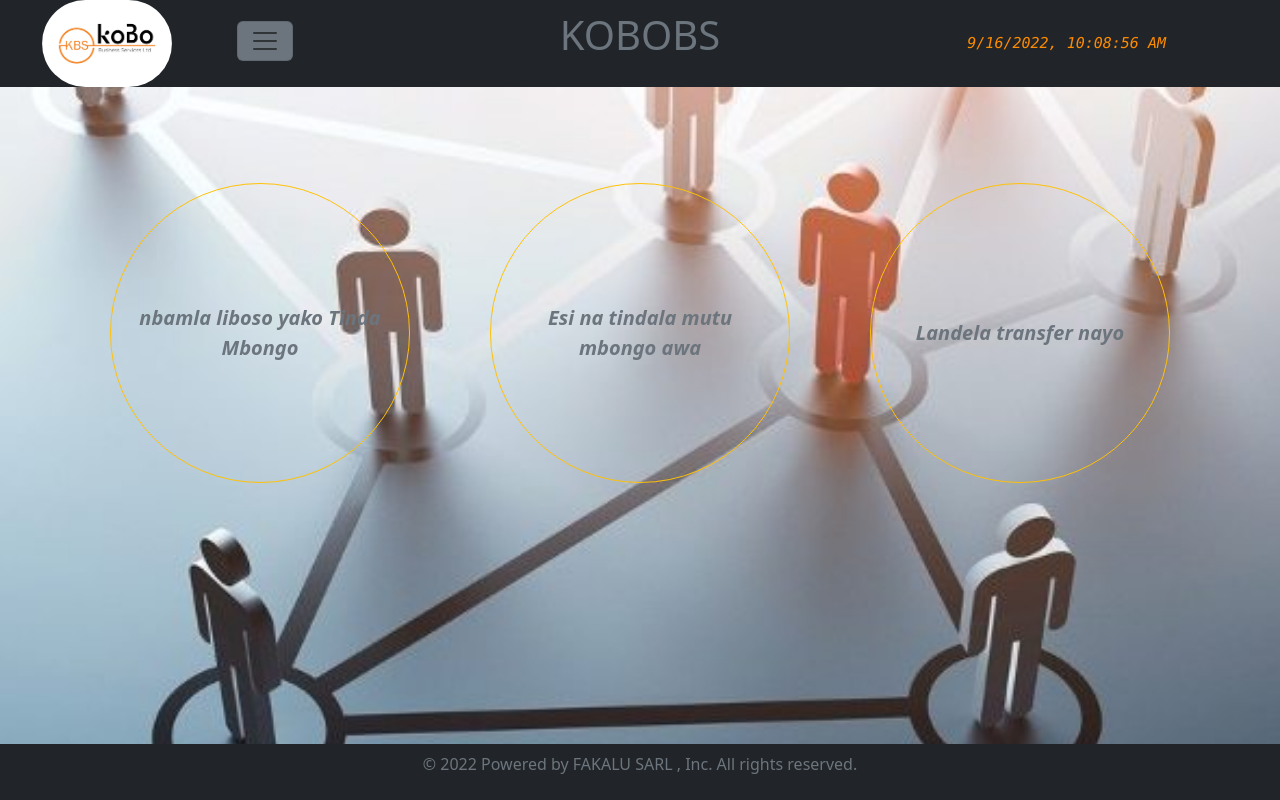
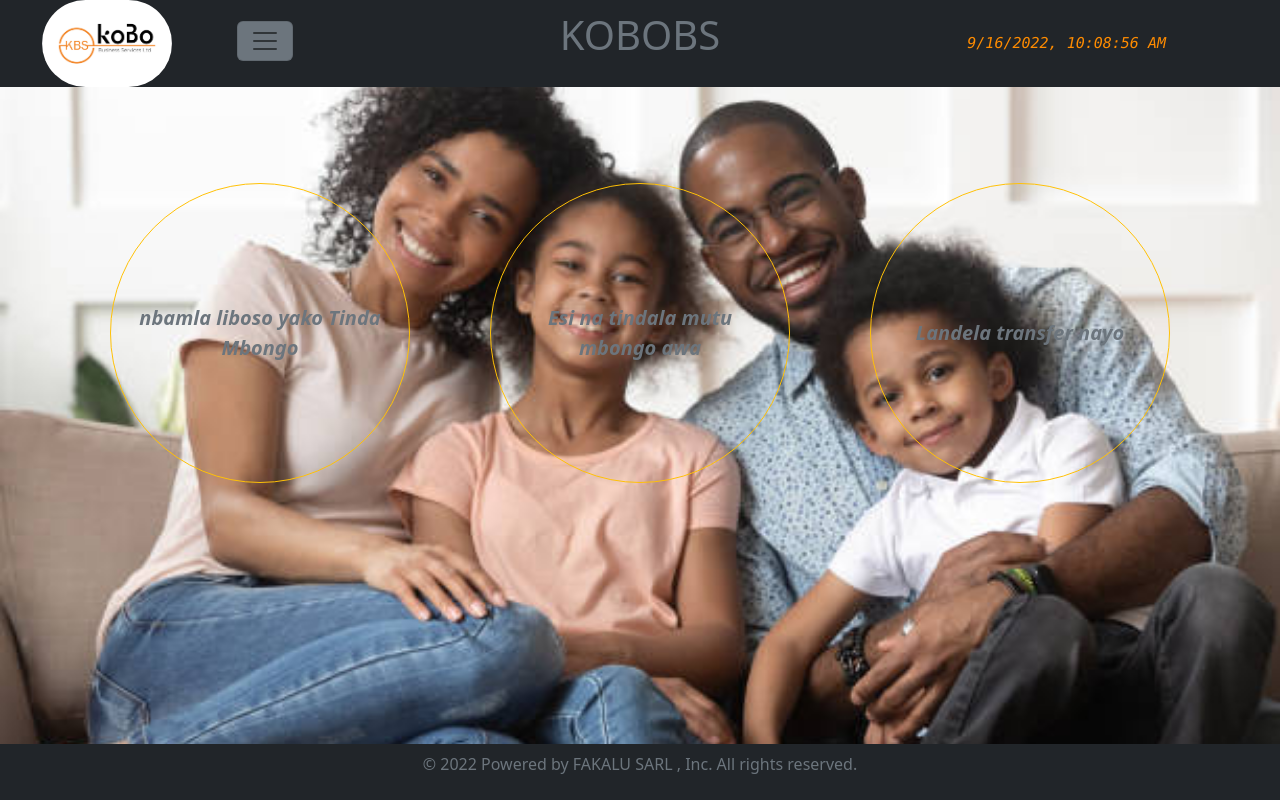
Before and after one commit to tresort13/kobobs-services, a React (Create React App) app: page /menu_envoie in a window 1280 px wide. Built offline with nearby package versions, Linux system fonts and the light colour scheme.

Commit message:
first commit

```diff
--- a/public/index.html
+++ b/public/index.html
@@ -25,7 +25,7 @@
 
      <style>
       body {
-        background-image: url('./homepage_background.jpeg');
+        background-image: url('./family.jpeg');
         background-repeat: no-repeat;
         background-attachment: fixed;
         background-size: cover;
--- a/src/pages/Header.js
+++ b/src/pages/Header.js
@@ -109,7 +109,7 @@ function Header(props)
 
         <Col xs={4} className="my-auto mx-auto text-end ">
          <div>
-           <pre className="text-dark display-6 text-start" style={{fontSize: 20}}><span ><i><b className="couleur2">{props.langue}</b></i></span></pre>
+           <pre className="text-dark display-6 text-center" style={{fontSize: 20}}><span ><i><b className="couleur2">{props.langue}</b></i></span></pre>
            <i><pre className="couleur2 display-6 timing text-center" style={{fontSize: 15}}>{theTime}</pre></i>
         </div>
         </Col>
@@ -174,7 +174,7 @@ function Header(props)
 
         <Col xs={"auto"} className=" mx-auto my-auto text-end">
          <div>
-           <pre className="text-dark display-6 text-start" style={{fontSize: 20}}><span ><i className="couleur2">{props.username}</i> </span></pre>
+           <pre className="text-dark display-6 text-end" style={{fontSize: 20}}><span ><i className="couleur2">{props.langue}</i> </span></pre>
            <i><pre className="couleur2 display-6  text-end" style={{fontSize: 15}}>{theTime}</pre></i>
         </div>
         </Col>
```
Also changed, not shown: public/family.jpeg (added).
